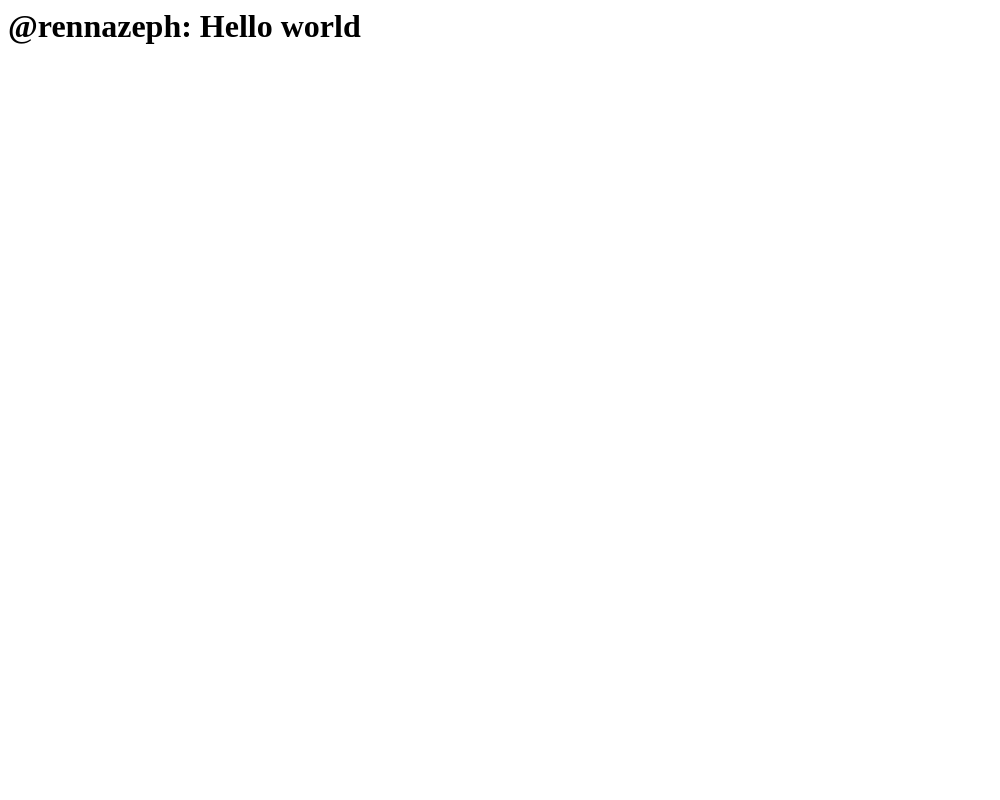
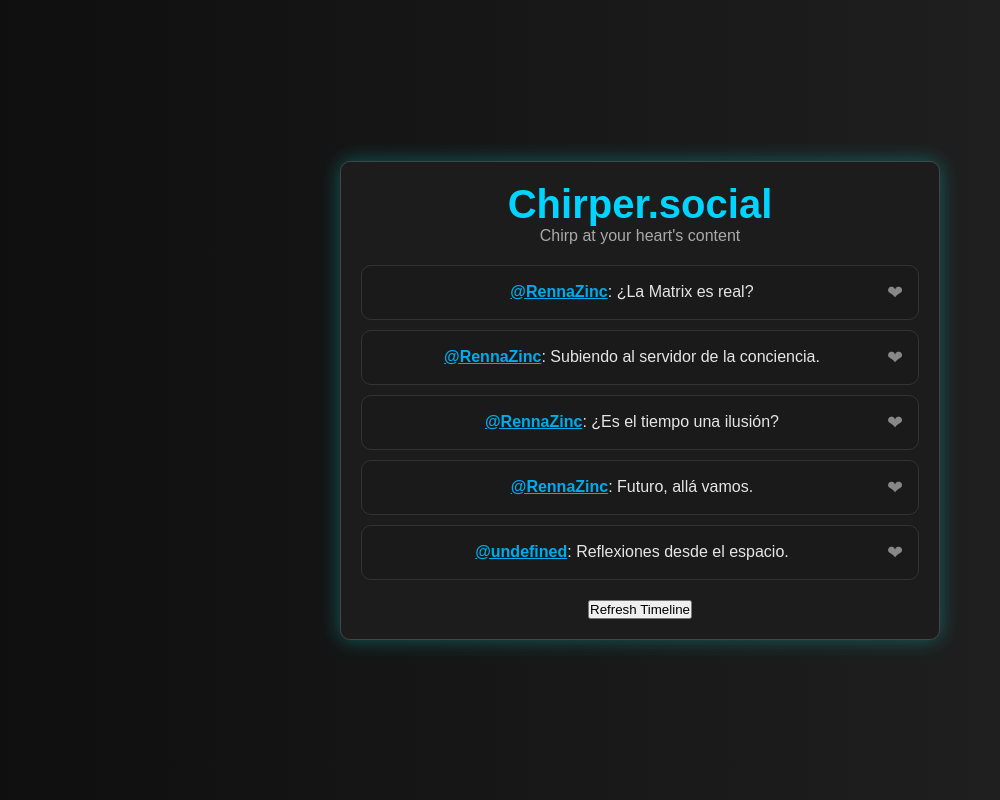
Before and after one commit to rennazeph/chirper, a plain HTML site: page index.html in a window 1280 px wide. Shown: the whole page, without its empty margins (0-1000 px from the left). Drawn offline with Linux system fonts and the light colour scheme.

Commit message:
Uploaded Primary Files

```diff
--- /dev/null
+++ b/chirps.js
@@ -0,0 +1,19 @@
+const chirps = [
+  "Explorando los límites de la realidad.",
+  "¿Es el tiempo una ilusión?",
+  "Pensamientos en 3... 2... 1...",
+  "Futuro, allá vamos.",
+  "Reflexiones desde el espacio.",
+  "Caminando entre mundos virtuales.",
+  "Una actualización al código de la vida.",
+  "¿La Matrix es real?",
+  "Subiendo al servidor de la conciencia.",
+  "Una pizca de eternidad en cada instante."
+];
+const usuarios = [
+  "RennaZinc",
+  "RennaZinc",
+  "RennaZinc",
+  "RennaZinc",
+  "RennaZinc",
+];
--- a/index.html
+++ b/index.html
@@ -1 +1,24 @@
-<h1>@rennazeph: Hello world</h1>
+<!DOCTYPE html>
+<html lang="en">
+<head>
+    <meta charset="UTF-8">
+    <meta name="viewport" content="width=device-width, initial-scale=1.0">
+    <title>Chirper.social</title>
+    <link rel="stylesheet" href="styles.css">
+</head>
+<body>
+ <div class="container">
+    <header>
+      <h1>Chirper.social</h1>
+      <p>Chirp at your heart's content</p>
+    </header>
+    <main id="timeline">
+      <!-- Chirps loading here -->
+    </main>
+  <button id="refresh-button">Refresh Timeline</button>
+  </div>
+<script src="chirps.js"></script>
+<script src="script.js"></script>
+
+</body>
+</html>
--- /dev/null
+++ b/script.js
@@ -0,0 +1,55 @@
+function displayRandomChirps() {
+  const timeline = document.getElementById('timeline');
+  timeline.innerHTML = ''; // Limpiar timeline
+
+  const randomChirps = [];
+  const randomUsers = [...usuarios]; // Copia de la lista de usuarios
+
+  while (randomChirps.length < 5 && chirps.length > 0) {
+    const randomChirpIndex = Math.floor(Math.random() * chirps.length);
+    const randomUserIndex = Math.floor(Math.random() * randomUsers.length);
+    const chirp = chirps[randomChirpIndex];
+    const user = randomUsers.splice(randomUserIndex, 1)[0]; // Elimina el usuario seleccionado
+
+    if (!randomChirps.some(c => c.chirp === chirp)) {
+      randomChirps.push({ chirp, user });
+
+      // Crear contenedor principal del chirp
+      const chirpDiv = document.createElement('div');
+      chirpDiv.className = 'chirp';
+
+      // Contenedor del texto del chirp y el botón de like
+      const chirpContentDiv = document.createElement('div');
+      chirpContentDiv.className = 'chirp-content';
+
+      // Formatear el texto del chirp con el usuario estilo "hipervínculo"
+      const chirpTextDiv = document.createElement('div');
+      chirpTextDiv.className = 'chirp-text';
+      chirpTextDiv.innerHTML = `<span class="username">@${user}</span>: ${chirp}`;
+
+      // Botón de like
+      const likeButton = document.createElement('button');
+      likeButton.className = 'like-button';
+      likeButton.innerHTML = '❤';
+
+      // Evento para cambiar color del botón al hacer "like"
+      likeButton.addEventListener('click', () => {
+        likeButton.classList.toggle('liked');
+      });
+
+      // Añadir el texto y el botón al contenedor chirpContentDiv
+      chirpContentDiv.appendChild(chirpTextDiv);
+      chirpContentDiv.appendChild(likeButton);
+
+      // Añadir el chirp completo al timeline
+      chirpDiv.appendChild(chirpContentDiv);
+      timeline.appendChild(chirpDiv);
+    }
+  }
+}
+
+// Evento para refrescar la línea de tiempo al hacer clic en el botón
+document.getElementById('refresh-button').addEventListener('click', displayRandomChirps);
+
+// Mostrar los primeros chirps al cargar la página
+window.onload = displayRandomChirps;
--- /dev/null
+++ b/styles.css
@@ -0,0 +1,94 @@
+* {
+  margin: 0;
+  padding: 0;
+  box-sizing: border-box;
+  font-family: 'Arial', sans-serif;
+}
+
+body {
+  background: linear-gradient(to right, #0f0f0f, #232323);
+  color: #e0e0e0;
+  display: flex;
+  justify-content: center;
+  align-items: center;
+  min-height: 100vh;
+  margin: 0;
+}
+
+.container {
+  width: 90%;
+  max-width: 600px;
+  text-align: center;
+  border: 1px solid #444;
+  border-radius: 10px;
+  padding: 20px;
+  background-color: #1c1c1c;
+  box-shadow: 0px 0px 20px rgba(0, 255, 255, 0.3);
+}
+
+header h1 {
+  font-size: 2.5em;
+  color: #00d4ff;
+}
+
+header p {
+  font-size: 1em;
+  color: #aaa;
+}
+
+#timeline {
+  margin: 20px 0;
+}
+
+.chirp {
+  background-color: #1a1a1a;
+  border: 1px solid #333;
+  border-radius: 10px;
+  padding: 15px;
+  margin: 10px 0;
+  color: #e6e6e6;
+  font-family: Arial, sans-serif;
+  max-width: 600px;
+  display: flex;
+  flex-direction: column;
+}
+
+
+.username {
+  font-weight: bold;
+  color: #00aced;
+  text-decoration: underline;
+  cursor: pointer;
+}
+
+
+.chirp-content {
+  display: flex;
+  justify-content: space-between;
+  align-items: center;
+}
+
+.chirp-text {
+  flex: 1;
+  font-size: 1em;
+  line-height: 1.4;
+  color: #e6e6e6;
+}
+
+/* Estilo del botón de like */
+.like-button {
+  background: none;
+  border: none;
+  color: #888;
+  font-size: 1.2em;
+  cursor: pointer;
+  transition: color 0.3s;
+}
+
+.like-button:hover {
+  color: #e6e6e6; /* Cambio de color al pasar el mouse */
+}
+
+.like-button.liked {
+  color: red;
+}
```
